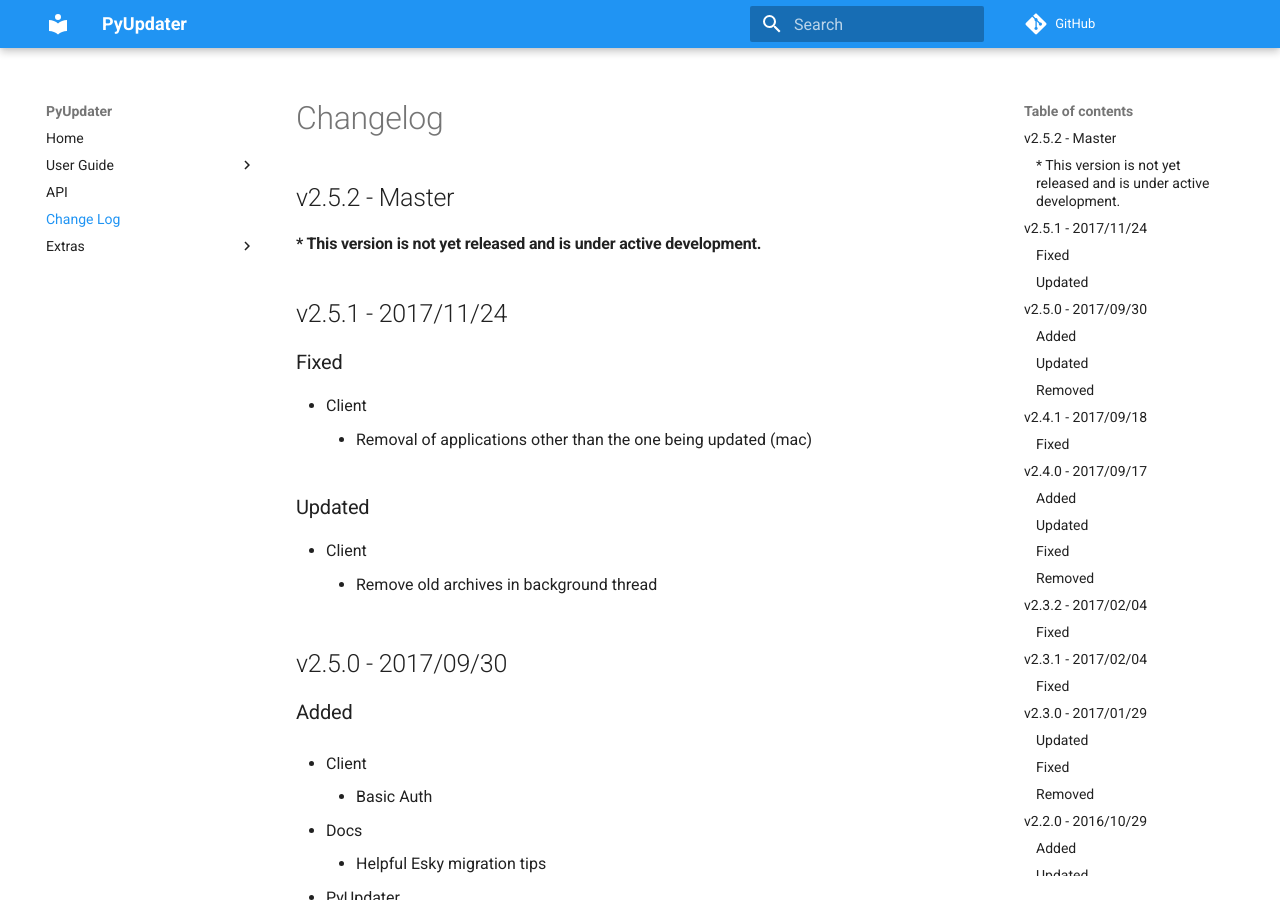
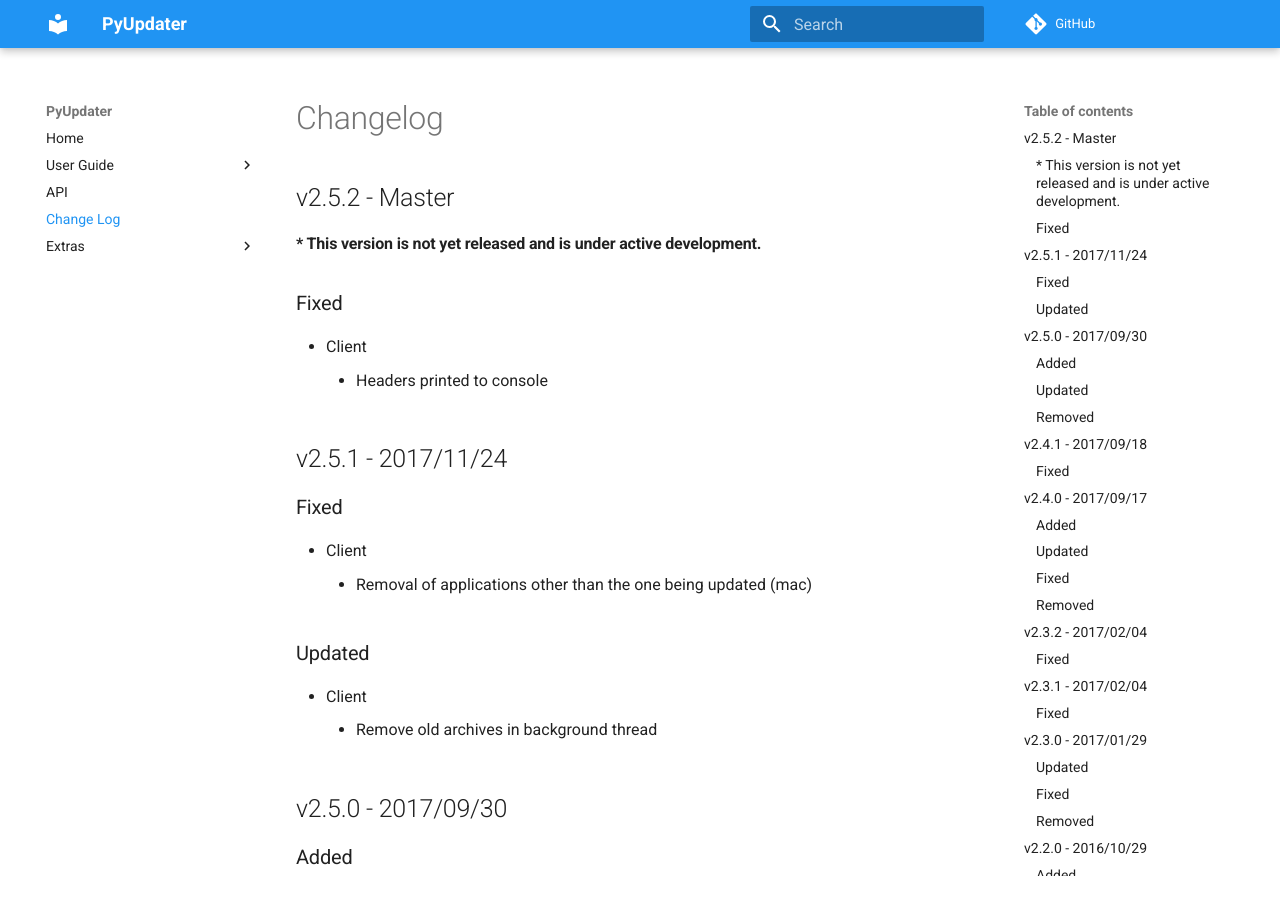
Before and after one commit to Digital-Sapphire/PyUpdater, an MkDocs documentation site: the page built from docs/changelog.md, in a window 1280 px wide and 900 px high. Built offline with MkDocs 1.6.1 and Material for MkDocs 9.7.7, drawn with Linux system fonts in a browser that asks for light colours; comment, search, counter and statistics services are not loaded; old or Windows-style settings are respelled for this version of MkDocs.

Commit message:
Do not print headers to console

```diff
--- a/docs/changelog.md
+++ b/docs/changelog.md
@@ -2,6 +2,12 @@
 
 ## v2.5.2 - Master
 ####* This version is not yet released and is under active development.
+
+
+###Fixed
+
+  - Client
+    - Headers printed to console
 
 
 ## v2.5.1 - 2017/11/24
```
Also changed, not shown: 1 other file.
